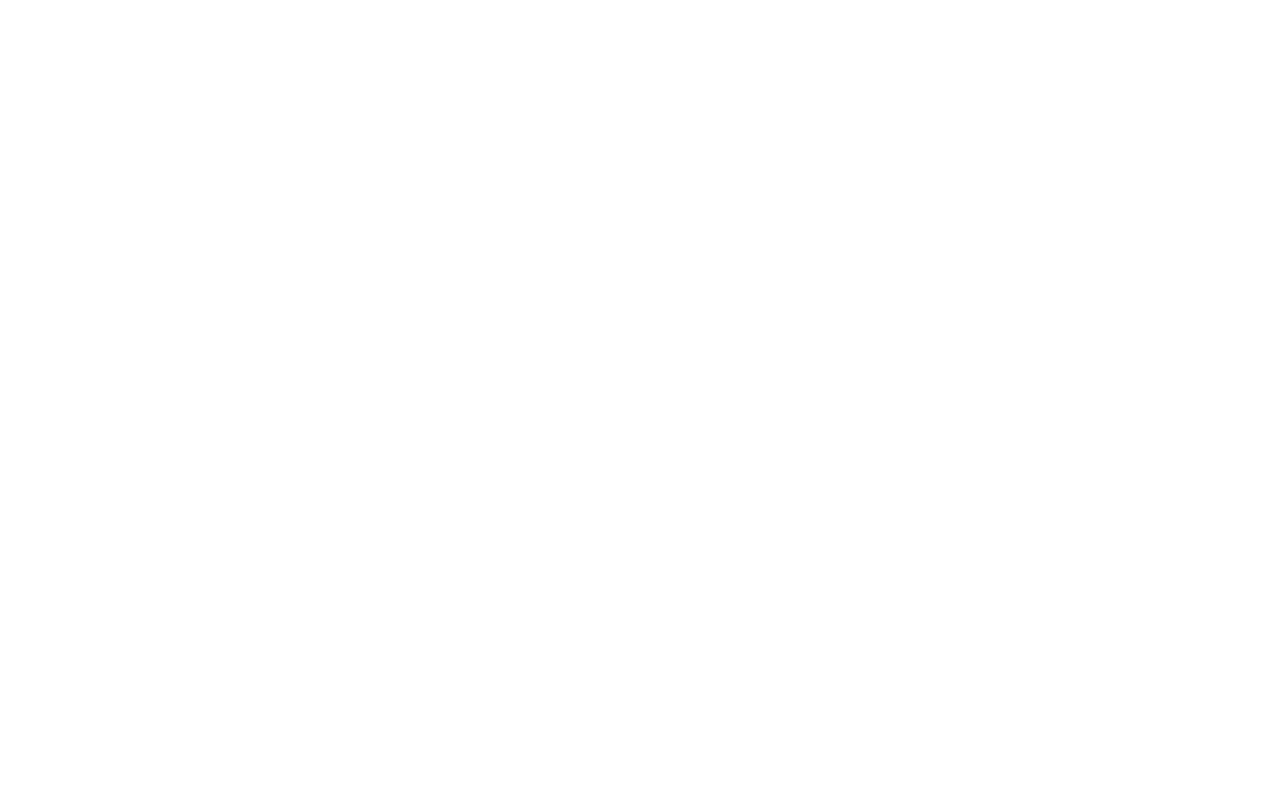
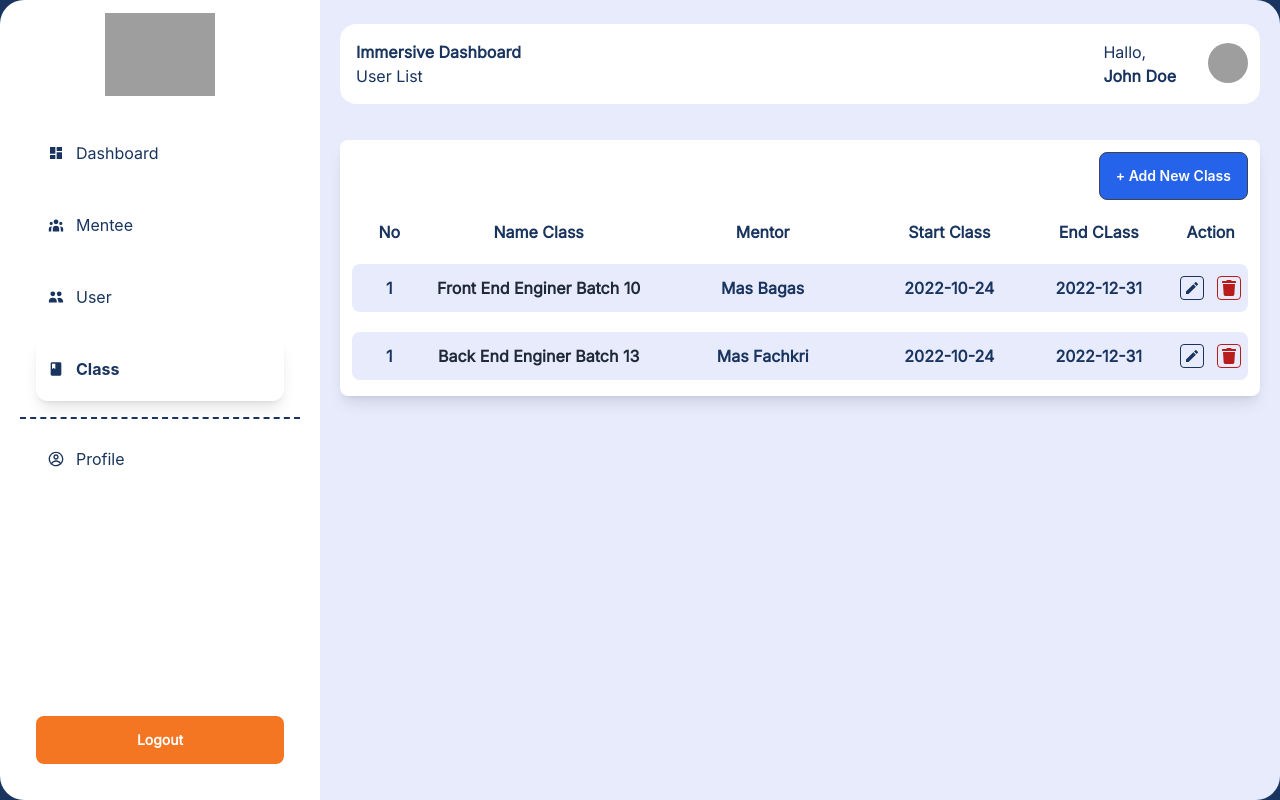
Before and after one commit to Achsmboh/Dashboard-Immersive, a React (Create React App) app: page /class-list in a window 1280 px wide. Before the commit this address had no page. Built offline with nearby package versions, Linux system fonts and the light colour scheme; grey boxes are pictures that could not be loaded.

Commit message:
added page class list

```diff
--- a/src/components/CardTabel.jsx
+++ b/src/components/CardTabel.jsx
@@ -2,9 +2,9 @@
 import { MdModeEdit } from "react-icons/md";
 import { FaTrash } from "react-icons/fa";
 
-const CardTabel = ({ background, name, email, team, role, status, no }) => {
+const CardTabel = ({ name, email, team, role, status, no }) => {
   return (
-    <div className={`grid grid-cols-12 mt-5 mb-1 bg-${background} h-12 rounded-lg`}>
+    <div className={`grid grid-cols-12 mt-5 mb-1 bg-abuAltera h-12 rounded-lg hover:z-10 transition hover:scale-105 hover:bg-orangeAltera`}>
       <div className=" flex items-center justify-center">
         <p className="text-biruAltera font-Inter font-bold">{no}</p>
       </div>
@@ -39,4 +39,37 @@
   );
 };
 
-export default CardTabel;
+const CardTabelTwo = ({ nameClass, mentor, startClass, endClass, no }) => {
+  return (
+    <div className={`grid grid-cols-12 mt-5 mb-1 bg-abuAltera  h-12 rounded-lg hover:z-10 transition hover:scale-105 hover:bg-orangeAltera`}>
+      <div className=" flex items-center justify-center">
+        <p className="text-biruAltera font-Inter font-bold">{no}</p>
+      </div>
+      <div className=" col-span-3 flex items-center justify-center">
+        <p className="text-biru Altera font-Inter font-bold">{nameClass}</p>
+      </div>
+      <div className=" col-span-3 flex items-center justify-center">
+        <p className="text-biruAltera font-Inter font-bold">{mentor}</p>
+      </div>
+      <div className="col-span-2 text-center flex items-center justify-center">
+        <p className="text-biruAltera font-Inter font-bold">{startClass}</p>
+      </div>
+      <div className="col-span-2 text-center flex items-center justify-center">
+        <p className="text-biruAltera font-Inter font-bold">{endClass}</p>
+      </div>
+
+      <div className=" text-center flex items-center justify-center w-full ">
+        <div className="flex justify-around w-full">
+          <button className="hover:scale-110 transition text-biruAltera border border-biruAltera h-6 w-6 rounded flex justify-center items-center">
+            <MdModeEdit />
+          </button>
+          <button className="hover:scale-110 transition text-red-700 border border-red-700 h-6 w-6 rounded flex justify-center items-center">
+            <FaTrash />
+          </button>
+        </div>
+      </div>
+    </div>
+  );
+};
+
+export { CardTabel, CardTabelTwo };
--- a/src/components/Modal.jsx
+++ b/src/components/Modal.jsx
@@ -31,4 +31,34 @@
   );
 };
 
-export default Modal;
+const ModalTwo = () => {
+  return (
+    <>
+      <label htmlFor={`my-modal-6`} className="btn normal-case bg-blue-600 hover:bg-biruAltera">
+        + Add New Class
+      </label>
+
+      <input type="checkbox" id="my-modal-6" className="modal-toggle" />
+      <div className="modal modal-bottom sm:modal-middle">
+        <div className="modal-box  flex flex-col justify-center items-center">
+          <h3 className="font-bold text-2xl text-biruAltera text-center font-Inter">Add New Class</h3>
+          <Input label={"Class Name :"} placeholder={"Back End Enginer Batch 10"} type={"text"} />
+          <Input label={"Mentor :"} placeholder={"name"} type={"text"} />
+          <Input label={"Start Date :"} placeholder={"2022-01-25"} type={"number"} />
+          <Input label={"End Date:"} placeholder={"2022-03-30"} type={"number"} />
+          <div className="grid grid-cols-2  max-w-md w-full mt-3">
+            <label htmlFor="my-modal-6" className="btn bg-red-600 normal-case font-Inter border-none mx-1 hover:bg-red-900">
+              Cancel
+            </label>
+
+            <label htmlFor="my-modal-6" className="btn bg-blue-600 normal-case font-Inter border-none mx-1 hover:bg-biruAltera">
+              Add
+            </label>
+          </div>
+        </div>
+      </div>
+    </>
+  );
+};
+
+export { Modal, ModalTwo };
--- a/src/components/Sidebar.jsx
+++ b/src/components/Sidebar.jsx
@@ -5,14 +5,14 @@
 
 const Sidebar = ({ dashboardFontStyle, dashboardShadow, menteeFontStile, menteeShadow, userFontStyle, userShadow, classFontStyle, classShadow }) => {
   return (
-    <div className="bg-white h-screen rounded-l-3xl p-3 flex flex-col">
+    <div className="bg-white h-screen  rounded-l-3xl p-3 flex flex-col">
       <div className="h-24 flex justify-center items-center ">
         <img src="https://academy.alterra.id/wp-content/uploads/2022/06/Logo-Colour-Transparant-1.png" alt="logo altera" width={110} />
       </div>
       <div className="flex flex-col justify-between h-full ">
         <div>
           <div className=" p-2  border-b-2 border-biruAltera border-dashed m-2">
-            <a href="/dashboard" className={`h-16 bg-white ${dashboardShadow} rounded-xl flex items-center p-3 m-2 hover:shadow-lg hover:font-bold`}>
+            <a href="/dashboard" className={`h-16 bg-white ${dashboardShadow} rounded-xl flex items-center p-3 m-2 hover:shadow-lg hover:font-bold hover:z-10 transition hover:scale-105 `}>
               <div className=" flex items-center  h-full">
                 <div className="flex items-center mr-3  h-full text-biruAltera">
                   <MdDashboard />
@@ -20,15 +20,15 @@
                 <h2 className={`text-biruAltera ${dashboardFontStyle} font-Inter `}>Dashboard</h2>
               </div>
             </a>
-            <div className={`${menteeShadow} h-16 rounded-xl flex items-center p-3 m-2 hover:shadow-lg hover:font-bold`}>
+            <a className={`${menteeShadow} h-16 rounded-xl flex items-center p-3 m-2 hover:shadow-lg hover:font-bold hover:z-10 transition hover:scale-105 `}>
               <div className=" flex items-center  h-full">
                 <div className="flex items-center mr-3  h-full text-biruAltera">
                   <HiUserGroup />
                 </div>
                 <h2 className={`${menteeFontStile} text-biruAltera`}>Mentee</h2>
               </div>
-            </div>
-            <a href="/user-list" className={`${userShadow} h-16 rounded-xl flex items-center p-3 m-2 hover:shadow-lg hover:font-bold`}>
+            </a>
+            <a href="/user-list" className={`${userShadow} h-16 rounded-xl flex items-center p-3 m-2 hover:shadow-lg hover:font-bold hover:z-10 transition hover:scale-105 `}>
               <div className=" flex items-center  h-full">
                 <div className="flex items-center mr-3  h-full text-biruAltera">
                   <HiUsers />
@@ -36,16 +36,16 @@
                 <h2 className={`${userFontStyle} text-biruAltera`}>User</h2>
               </div>
             </a>
-            <div className={`${classShadow} h-16 rounded-xl flex items-center p-3 m-2 hover:shadow-lg hover:font-bold`}>
+            <a href="/class-list" className={`${classShadow} h-16 rounded-xl flex items-center p-3 m-2 hover:shadow-lg hover:font-bold hover:z-10 transition hover:scale-105 `}>
               <div className=" flex items-center  h-full">
                 <div className="flex items-center mr-3  h-full text-biruAltera">
                   <MdClass />
                 </div>
                 <h2 className={`${classFontStyle} text-biruAltera`}>Class</h2>
               </div>
-            </div>
+            </a>
           </div>
-          <div className="px-4">
+          <div className="px-4 hover:z-10 transition hover:scale-105 ">
             <div className="h-16 rounded-xl flex items-center p-3 m-2">
               <div className=" flex items-center  h-full">
                 <div className="flex items-center mr-3  h-full text-biruAltera">
@@ -56,9 +56,9 @@
             </div>
           </div>
         </div>
-        <div className="p-6">
+        <a href="/" className="p-6">
           <button className="btn bg-orangeAltera w-full border-none font-Inter normal-case hover:bg-red-700">Logout</button>
-        </div>
+        </a>
       </div>
     </div>
   );
--- /dev/null
+++ b/src/pages/ClassList.jsx
@@ -0,0 +1,61 @@
+import React from "react";
+import Layout from "../components/Layout";
+import Sidebar from "../components/Sidebar";
+import { Navbar } from "../components/Navbar";
+import { CardTabelTwo } from "../components/CardTabel";
+import { ModalTwo } from "../components/Modal";
+
+function ClassList() {
+  return (
+    <Layout>
+      <div className="grid grid-cols-4">
+        <div>
+          <Sidebar classShadow={"shadow-lg"} classFontStyle={"font-bold"} />
+        </div>
+        <div className="grid col-span-3">
+          <div className="bg-abuAltera h-screen overflow-auto rounded-r-3xl">
+            <Navbar title={"User List"} name={"John Doe"} />
+            <div className=" p-5">
+              <div className="bg-white rounded-lg shadow-lg">
+                <div className="p-3">
+                  <div className="flex justify-end">
+                    <ModalTwo />
+                  </div>
+                  {/* Tabel Header */}
+                  <div className=" grid grid-cols-12 mt-5 mb-1">
+                    <div className="text-center">
+                      <p className="text-biruAltera font-Inter font-bold">No</p>
+                    </div>
+                    <div className=" col-span-3 text-center">
+                      <p className="text-biruAltera font-Inter font-bold">Name Class</p>
+                    </div>
+                    <div className=" col-span-3 text-center">
+                      <p className="text-biruAltera font-Inter font-bold">Mentor</p>
+                    </div>
+                    <div className="col-span-2 text-center">
+                      <p className="text-biruAltera font-Inter font-bold">Start Class</p>
+                    </div>
+                    <div className="text-center col-span-2">
+                      <p className="text-biruAltera font-Inter font-bold">End CLass</p>
+                    </div>
+
+                    <div className=" text-center">
+                      <p className="text-biruAltera font-Inter font-bold">Action</p>
+                    </div>
+                  </div>
+                  <div>
+                    <CardTabelTwo no={1} nameClass={"Front End Enginer Batch 10"} mentor={"Mas Bagas"} startClass={"2022-10-24"} endClass={"2022-12-31"} />
+                    <CardTabelTwo no={1} nameClass={"Back End Enginer Batch 13"} mentor={"Mas Fachkri"} startClass={"2022-10-24"} endClass={"2022-12-31"} />
+                  </div>
+                  {/* Akhir Tabel Header */}
+                </div>
+              </div>
+            </div>
+          </div>
+        </div>
+      </div>
+    </Layout>
+  );
+}
+
+export default ClassList;
--- a/src/pages/UserList.jsx
+++ b/src/pages/UserList.jsx
@@ -2,9 +2,8 @@
 import Layout from "../components/Layout";
 import Sidebar from "../components/Sidebar";
 import { Navbar } from "../components/Navbar";
-import { CostumButtonTwo } from "../components/CostumButton";
-import CardTabel from "../components/CardTabel";
-import Modal from "../components/Modal";
+import { CardTabel } from "../components/CardTabel";
+import { Modal } from "../components/Modal";
 
 function UserList() {
   return (
@@ -47,21 +46,19 @@
                     </div>
                   </div>
                   <div>
-                    <CardTabel no={1} name={"Jesica World"} email={"jessicaworld@gmail.com"} team={"Akademic"} role={"user"} status={"active"} background={"abuAltera"} />
-                    <CardTabel no={2} name={"Michael Jordan"} email={"michaeljordan@gmail.com"} team={"Placement"} role={"user"} status={"active"} background={"abuAltera"} />
-                    <CardTabel no={3} name={"Jesica World"} email={"jessicaworld@gmail.com"} team={"Akademic"} role={"user"} status={"active"} background={"abuAltera"} />
-                    <CardTabel no={4} name={"Jesica World"} email={"jessicaworld@gmail.com"} team={"Akademic"} role={"user"} status={"active"} background={"abuAltera"} />
-                    <CardTabel no={5} name={"Jesica World"} email={"jessicaworld@gmail.com"} team={"Akademic"} role={"user"} status={"active"} background={"abuAltera"} />
-                    <CardTabel no={6} name={"Jesica World"} email={"jessicaworld@gmail.com"} team={"Akademic"} role={"user"} status={"active"} background={"abuAltera"} />
-                    <CardTabel no={7} name={"Jesica World"} email={"jessicaworld@gmail.com"} team={"Akademic"} role={"user"} status={"active"} background={"abuAltera"} />
-                    <CardTabel no={8} name={"Jesica World"} email={"jessicaworld@gmail.com"} team={"Akademic"} role={"user"} status={"active"} background={"abuAltera"} />
-                    <CardTabel no={9} name={"Jesica World"} email={"jessicaworld@gmail.com"} team={"Akademic"} role={"user"} status={"active"} background={"abuAltera"} />
-                    <CardTabel no={10} name={"Jesica World"} email={"jessicaworld@gmail.com"} team={"Akademic"} role={"user"} status={"active"} background={"abuAltera"} />
-                    <CardTabel no={11} name={"Jesica World"} email={"jessicaworld@gmail.com"} team={"Akademic"} role={"user"} status={"active"} background={"abuAltera"} />
-                    <CardTabel no={12} name={"Jesica World"} email={"jessicaworld@gmail.com"} team={"Akademic"} role={"user"} status={"active"} background={"abuAltera"} />
-                    <CardTabel no={13} name={"Jesica World"} email={"jessicaworld@gmail.com"} team={"Akademic"} role={"user"} status={"active"} background={"abuAltera"} />
+                    <CardTabel no={1} name={"Jesica World"} email={"jessicaworld@gmail.com"} team={"Akademic"} role={"user"} status={"active"} />
+                    <CardTabel no={2} name={"Michael Jordan"} email={"michaeljordan@gmail.com"} team={"Placement"} role={"user"} status={"active"} />
+                    <CardTabel no={3} name={"Jesica World"} email={"jessicaworld@gmail.com"} team={"Akademic"} role={"user"} status={"active"} />
+                    <CardTabel no={4} name={"Jesica World"} email={"jessicaworld@gmail.com"} team={"Akademic"} role={"user"} status={"active"} />
+                    <CardTabel no={5} name={"Jesica World"} email={"jessicaworld@gmail.com"} team={"Akademic"} role={"user"} status={"active"} />
+                    <CardTabel no={6} name={"Jesica World"} email={"jessicaworld@gmail.com"} team={"Akademic"} role={"user"} status={"active"} />
+                    <CardTabel no={7} name={"Jesica World"} email={"jessicaworld@gmail.com"} team={"Akademic"} role={"user"} status={"active"} />
+                    <CardTabel no={8} name={"Jesica World"} email={"jessicaworld@gmail.com"} team={"Akademic"} role={"user"} status={"active"} />
+                    <CardTabel no={9} name={"Jesica World"} email={"jessicaworld@gmail.com"} team={"Akademic"} role={"user"} status={"active"} />
+                    <CardTabel no={10} name={"Jesica World"} email={"jessicaworld@gmail.com"} team={"Akademic"} role={"user"} status={"active"} />
+
+                    {/* Akhir Tabel Header */}
                   </div>
-                  {/* Akhir Tabel Header */}
                 </div>
               </div>
             </div>
--- a/src/pages/index.jsx
+++ b/src/pages/index.jsx
@@ -3,6 +3,7 @@
 import fotoLogin from "../assets/login.png";
 import Input from "../components/Input";
 import { CostumButton } from "../components/CostumButton";
+import { Link } from "react-router-dom";
 
 function Login() {
   return (
@@ -27,7 +28,9 @@
               <h2 className="text-3xl font-bold text-left w-2/3 ">Welcome Back!</h2>
               <Input placeholder={"Your email"} label={"Email :"} type={"text"} />
               <Input placeholder={"Your Password"} label={"Password"} type={"password"} />
-              <CostumButton label={"Sign in"} />
+              <Link to={"/dashboard"} className={"w-full flex justify-center"}>
+                <CostumButton label={"Sign in"} />
+              </Link>
             </div>
           </div>
         </div>
--- a/src/routes/index.jsx
+++ b/src/routes/index.jsx
@@ -3,6 +3,7 @@
 import Login from "../pages/index.jsx";
 import Dashboard from "../pages/Dashboard.jsx";
 import UserList from "../pages/UserList.jsx";
+import ClassList from "../pages/ClassList.jsx";
 
 function App() {
   return (
@@ -11,6 +12,7 @@
         <Route path="/" element={<Login />} />
         <Route path="/dashboard" element={<Dashboard />} />
         <Route path="/user-list" element={<UserList />} />
+        <Route path="/class-list" element={<ClassList />} />
       </Routes>
     </BrowserRouter>
   );
```
